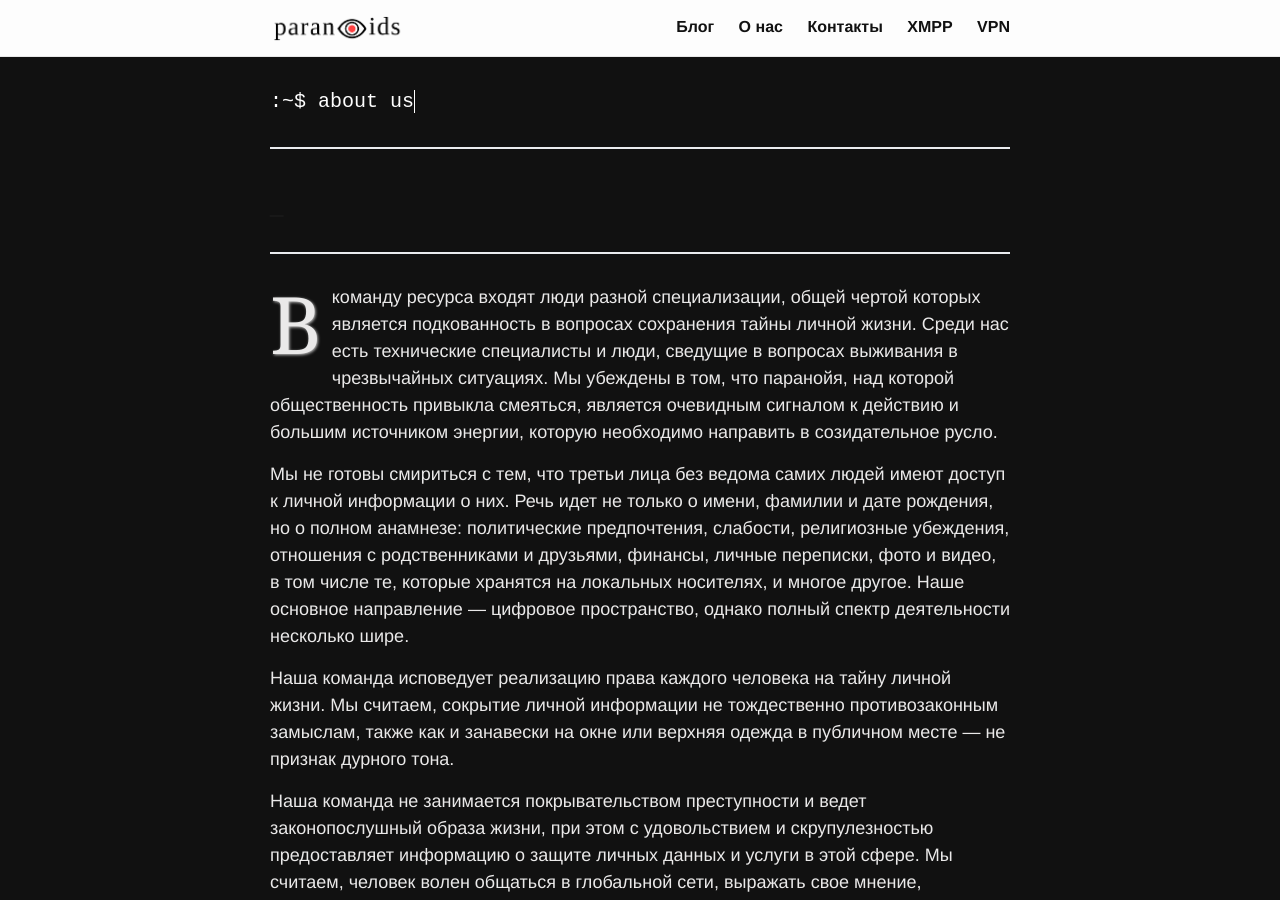
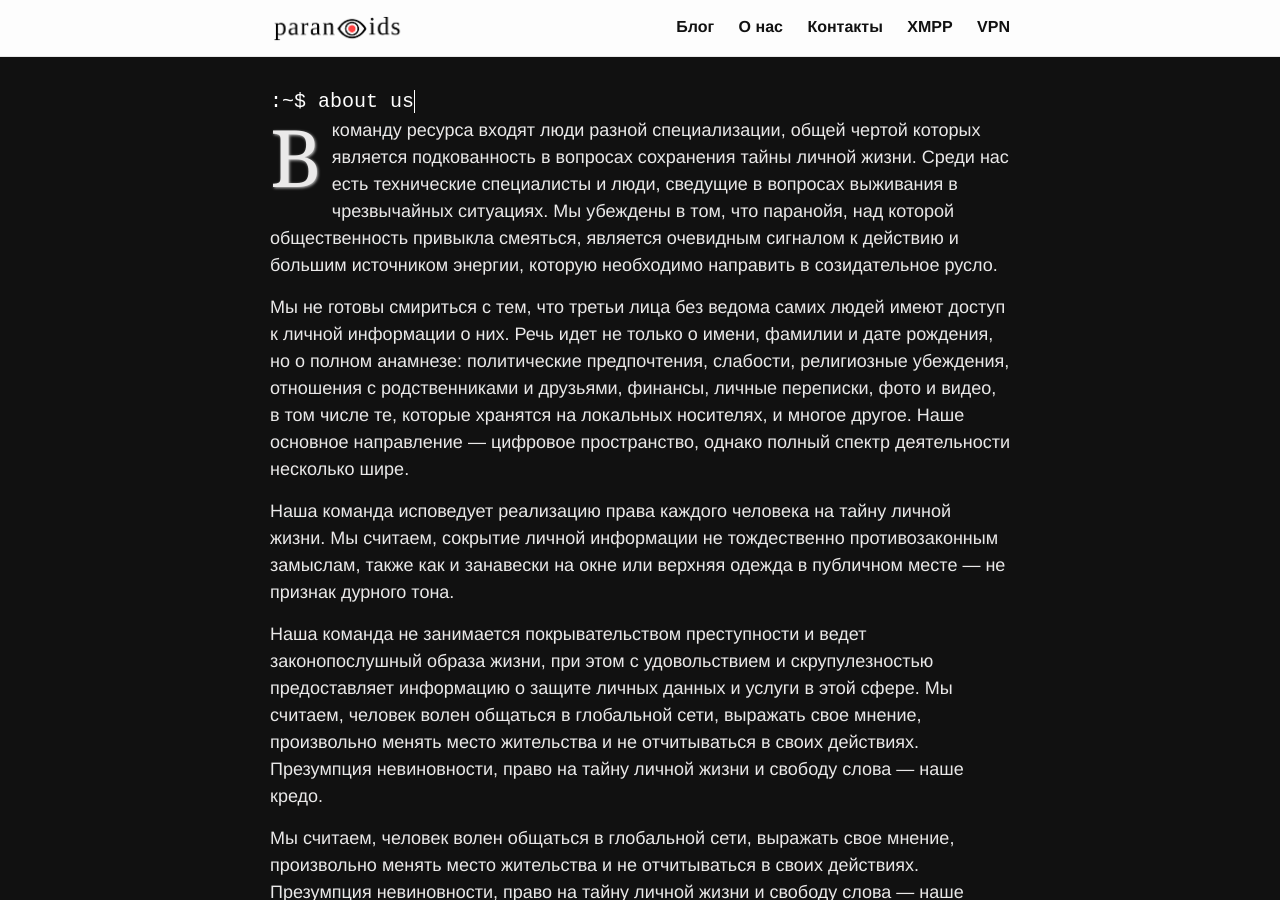
Before and after one commit to 2b7E1n6D0e5R7/2b7E1n6D0e5R7.github.io, a Jekyll site: the page built from _pages/about.md, in a window 1280 px wide and 900 px high. Built offline with Jekyll 4.4.1, drawn with Linux system fonts in a browser that asks for light colours.

Commit message:
Update about.html

```diff
--- a/_layouts/about.html
+++ b/_layouts/about.html
@@ -16,12 +16,6 @@
           </span>
         </h1>
 
-          <hr>
-
-     <h2 id="blink1">_</h2>
-
-        <hr>
-
         <div class="about">
 
           {{ content }}
```
